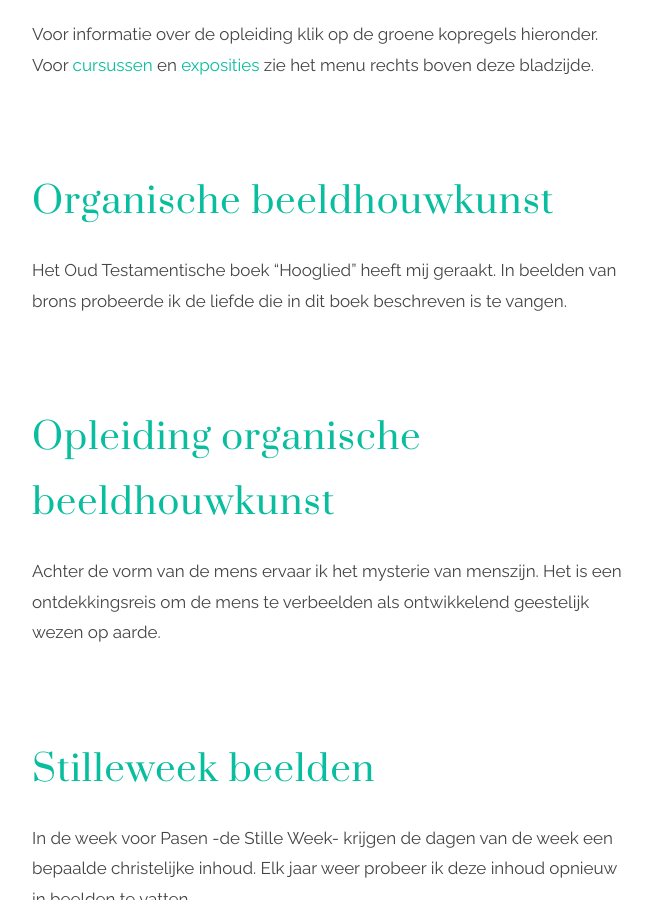
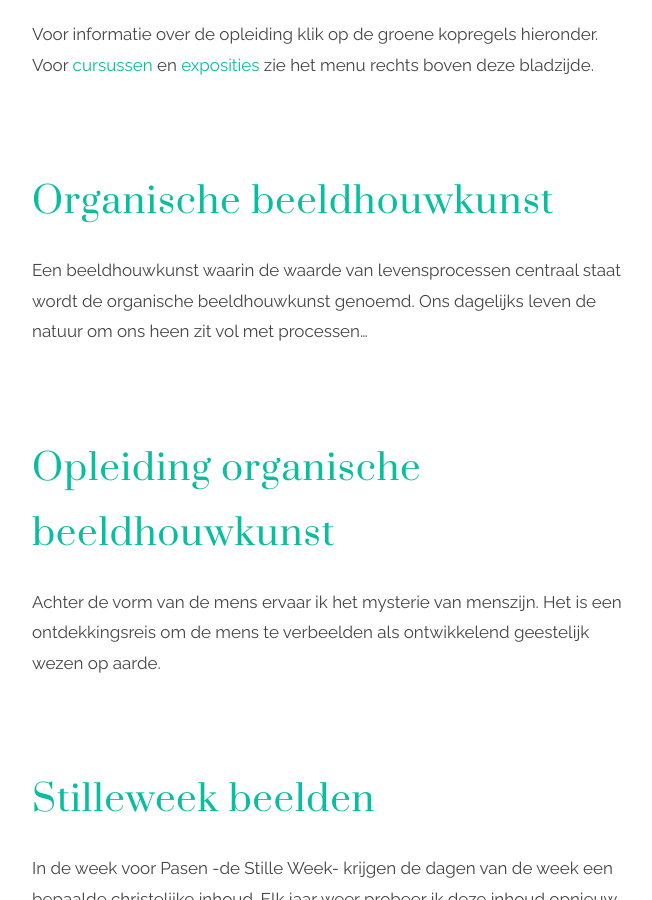
Before and after one commit to feicohajonides2020/feicohajonides2020.github.io, a Jekyll site: the page built from index.html, in a window 1280 px wide and 900 px high, scrolled down 844 px. Shown: the whole window, without its empty margins (308-960 px from the left). Built offline with Jekyll 4.4.1, drawn with Linux system fonts in a browser that asks for light colours; the list of posts is cut into pages by our own code.

Commit message:
Update 2019-10-09-Organische beeldhouwkunst.md

```diff
--- a/_posts/2019-10-09-Organische beeldhouwkunst.md
+++ b/_posts/2019-10-09-Organische beeldhouwkunst.md
@@ -6,7 +6,7 @@ header:
     align:
     text: light
 ---
-Het Oud Testamentische boek “Hooglied” heeft mij geraakt. In beelden van brons probeerde ik de liefde die in dit boek beschreven is te vangen.
+Een beeldhouwkunst waarin de waarde van levensprocessen centraal staat wordt de organische beeldhouwkunst genoemd. Ons dagelijks leven de natuur om ons heen zit vol met processen...
 
 {% include image.html img="http://organischebeeldhouwkunst.weebly.com/uploads/2/5/8/5/25853585/dynamiek-van-liefde_orig.jpg" alt="Alt for image" caption="Dynamiek van Liefde" %}
 
```
